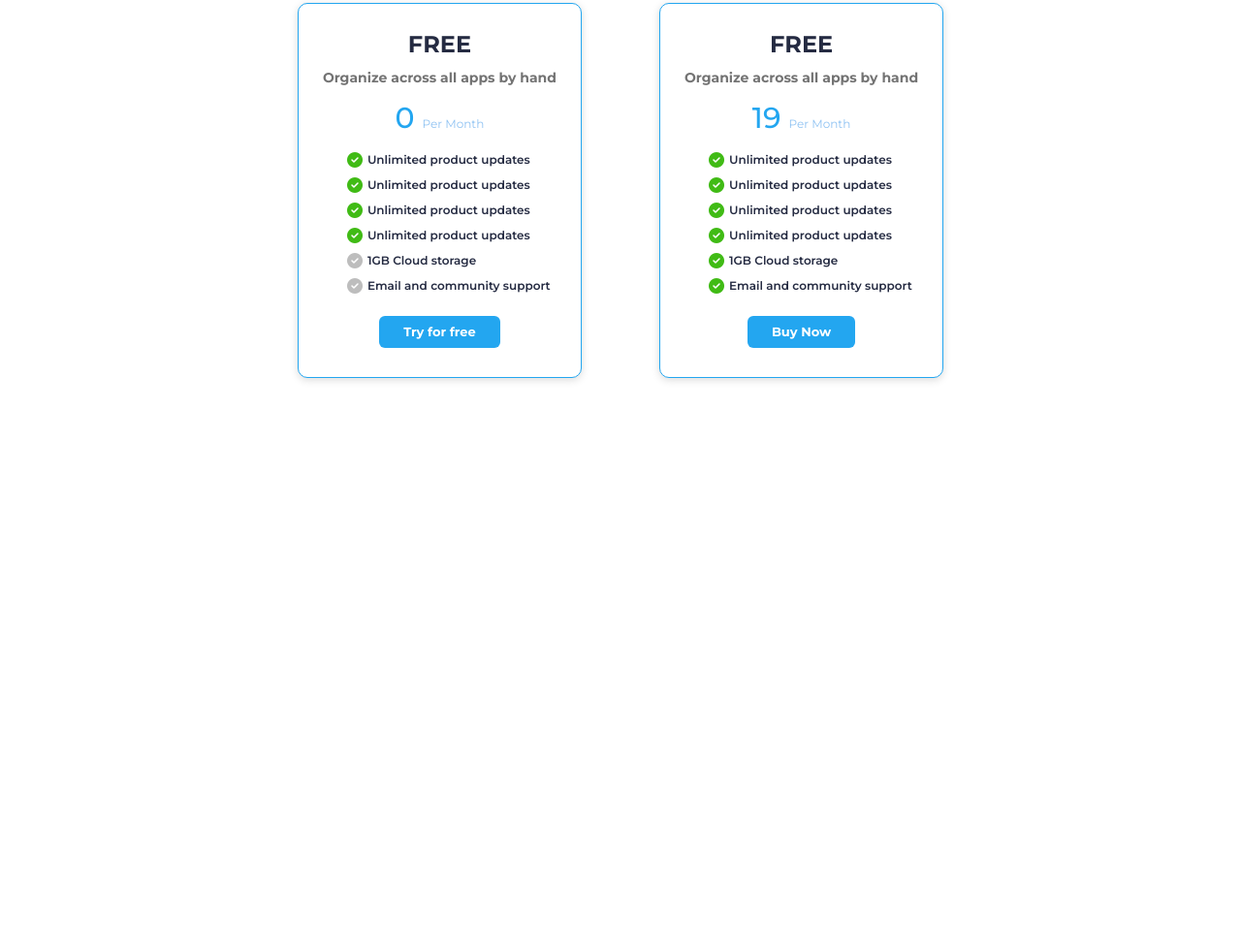
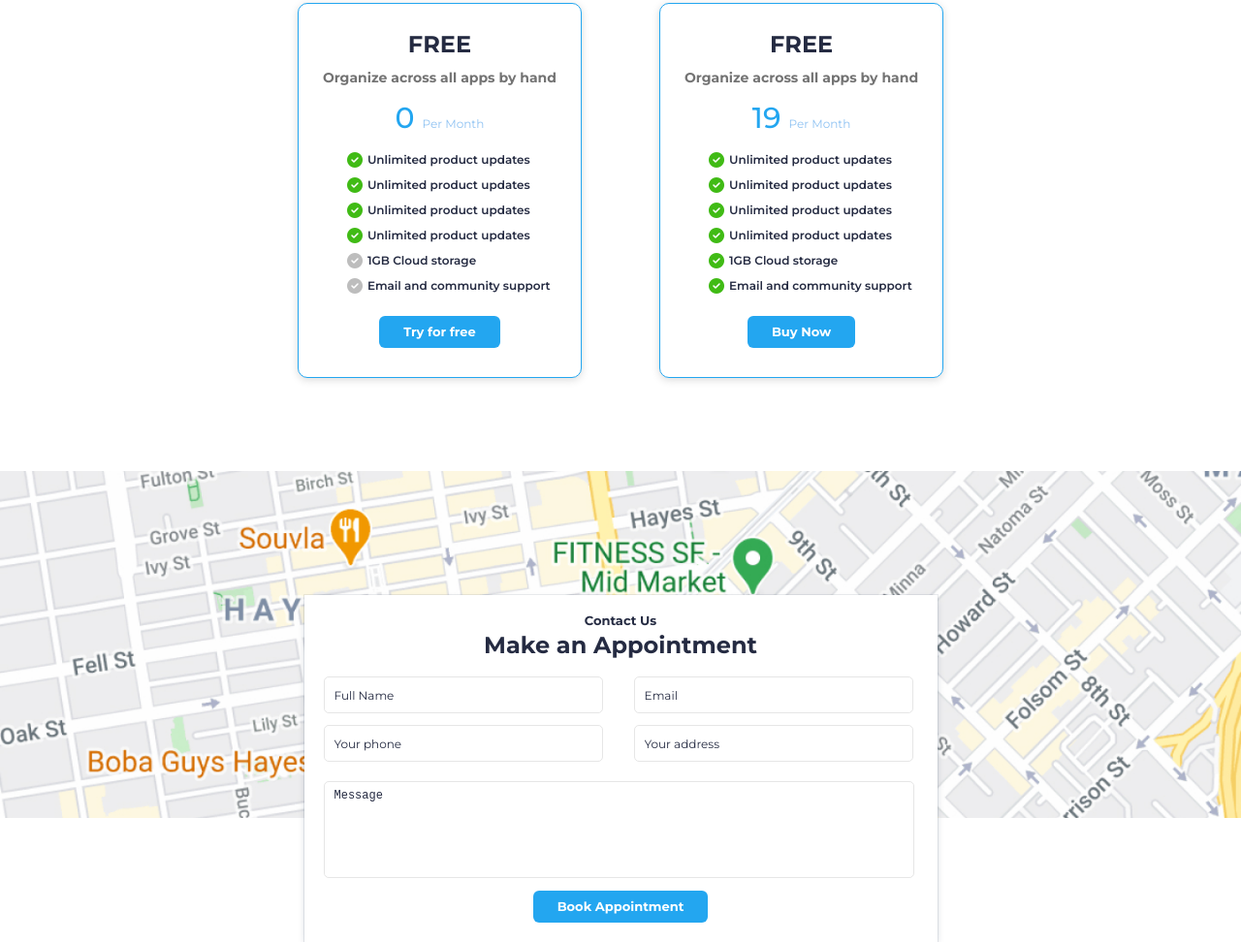
Before and after one commit to Inbach-Yassine/Business, a plain HTML site: page index.html in a window 1280 px wide. Shown: the part 2089-3061 px from the top of the page at 97% size. Before the commit the page ends 2527 px from the top, so only its background shows below. Drawn offline with Linux system fonts and the light colour scheme.

Commit message:
new section contact

```diff
--- a/Css/index.css
+++ b/Css/index.css
@@ -72,7 +72,8 @@ body {
 }
 
 .navbar .btn button:hover,
-.pricing .container-cards .cards button:hover {
+.pricing .container-cards .cards button:hover,
+.contact .contact-position .contact-us button:hover {
   background-color: var(--black);
   color: var(--white);
   cursor: pointer;
@@ -382,7 +383,8 @@ body {
   color: var(--black);
 }
 
-.pricing .container-cards .cards button {
+.pricing .container-cards .cards button,
+.contact .contact-position .contact-us button {
   margin-top: 13px;
   padding: 10px 25px;
   font-weight: 700;
@@ -391,3 +393,79 @@ body {
   background: var(--blue);
   border-radius: 6px;
 }
+
+.contact {
+  margin: 3em 0;
+  background-size: cover;
+}
+
+.contact .contact-position {
+  display: flex;
+  justify-content: center;
+  text-align: center;
+}
+
+.contact .contact-position .contact-us h5 {
+  font-weight: 700;
+  font-size: 13px;
+  color: var(--black);
+  padding-bottom: 7px;
+}
+
+.contact .contact-position .contact-us {
+  width: 653px;
+  box-shadow: rgba(9, 30, 66, 0.25) 0px 4px 8px -2px,
+    rgba(9, 30, 66, 0.08) 0px 0px 0px 1px;
+  background: var(--white);
+  padding: 20px;
+  position: relative;
+  top: 8em;
+}
+
+.contact .contact-position .contact-us h2 {
+  font-weight: 700;
+  font-size: 24px;
+  color: var(--black);
+}
+
+.contact .contact-position .contact-us form {
+  display: flex;
+  flex-wrap: wrap;
+  gap: 12px 2em;
+  padding: 20px 0;
+}
+
+.contact .contact-position .contact-us form input {
+  border: 1px solid #e6e6e6;
+  border-radius: 5px;
+  width: 47%;
+  padding: 9px 10px;
+  outline-color: var(--blue);
+}
+
+.contact .contact-position .contact-us form input::placeholder,
+.contact .contact-position .contact-us textarea::placeholder {
+  font-weight: 400;
+  font-size: 12px;
+  color: var(--black);
+}
+
+.contact .contact-position .contact-us form input[type="text"],
+.contact .contact-position .contact-us form input[type="email"],
+.contact .contact-position .contact-us form input[type="number"],
+.contact .contact-position .contact-us textarea {
+  font-size: 14px;
+  font-weight: 600;
+  color: var(--blue);
+}
+
+.contact .contact-position .contact-us textarea {
+  display: inherit;
+  width: 609px;
+  height: 100px;
+  resize: none;
+  border-radius: 5px;
+  border: 1px solid #e6e6e6;
+  outline-color: var(--blue);
+  padding: 7px 10px;
+}
--- a/index.html
+++ b/index.html
@@ -240,6 +240,26 @@
         </div>
     </section>
     <!--section Pricing ends-->
+    <!--setion contact starts-->
+    <section>
+        <div id="Contact" class="contact" style="background-image: url(./Images/background1.jpg);">
+            <div class="contact-position">
+            <div class="contact-us">
+                <h5>Contact Us</h5>
+                <h2>Make an Appointment</h2>
+                <form action="">
+                    <input type="text" placeholder="Full Name">
+                    <input type="email" placeholder="Email">
+                    <input type="number" placeholder="Your phone">
+                    <input type="text" placeholder="Your address">
+                </form>
+                <textarea name="" id="" cols="30" rows="10" placeholder="Message"></textarea>
+                <button type="button">Book Appointment</button>
+            </div>
+        </div>
+        </div>
+    </section>
+    <!--section contact ends-->
 </body>
 
 </html>
```
Also changed, not shown: Images/background1.jpg (added).
